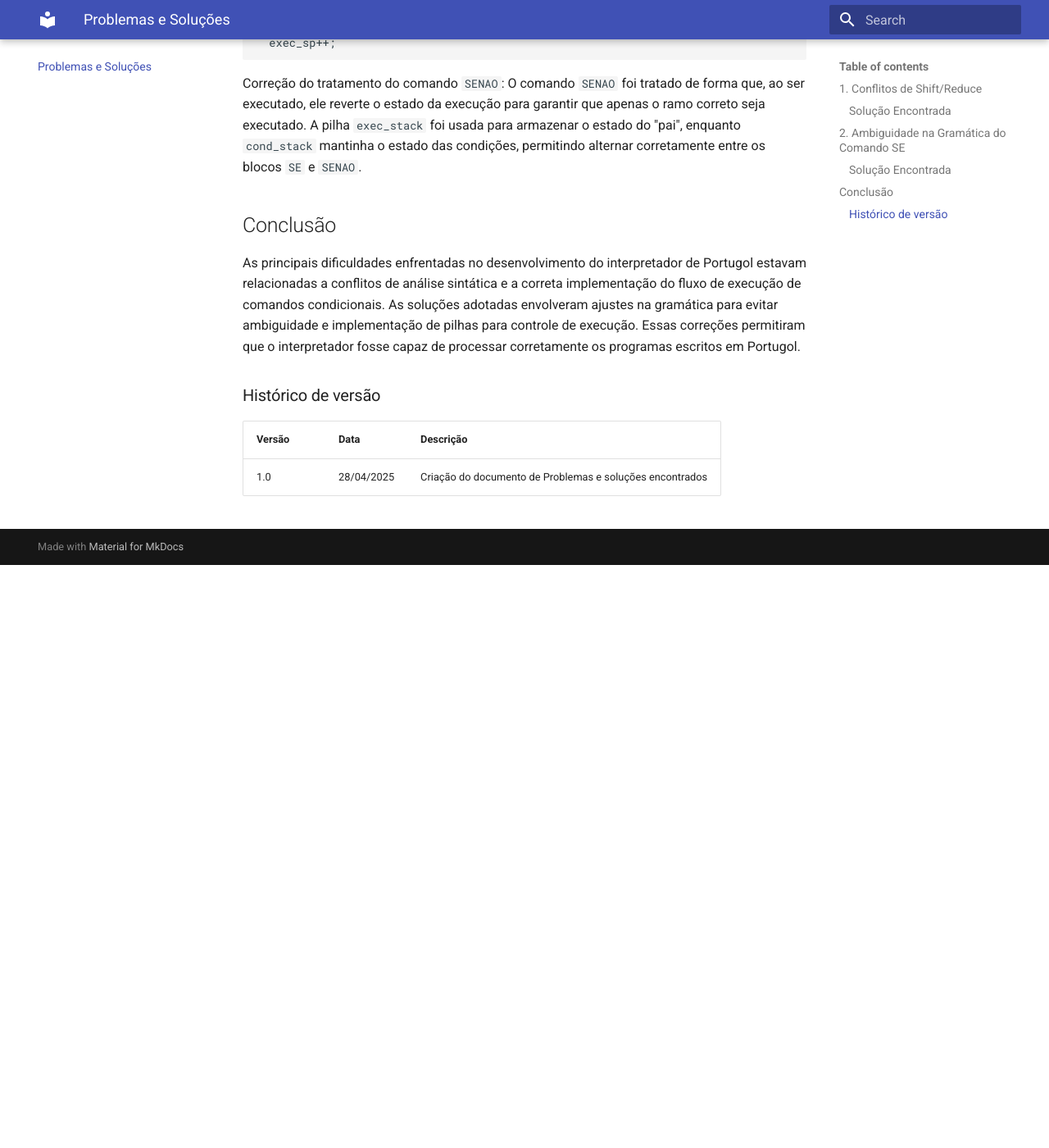
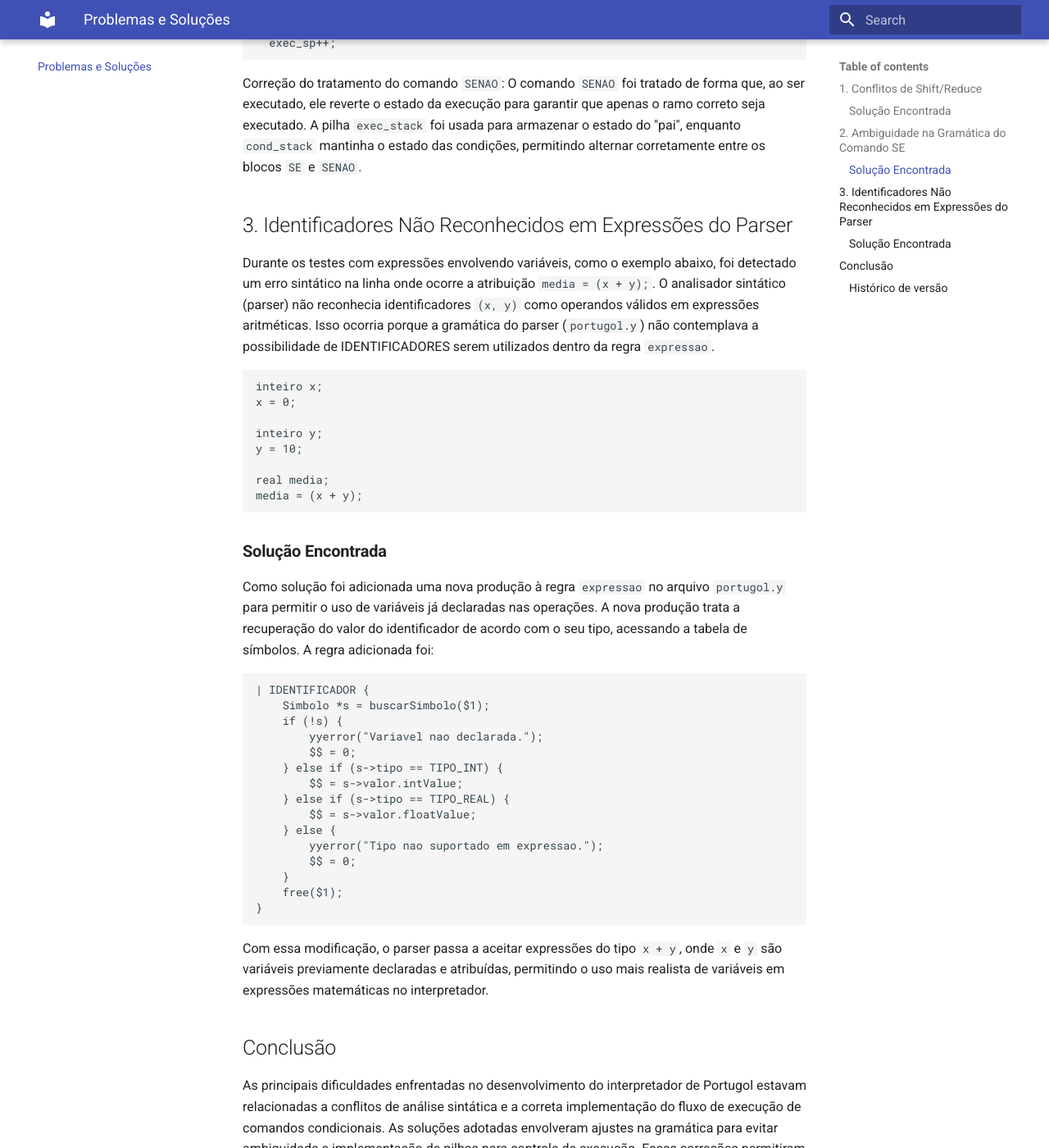
Before and after one commit to Compiladores-1-25-1/Grupo-17---Trabalho-de-compiladores-, an MkDocs documentation site: the page built from docs/problemas-solucoes.md, in a window 1280 px wide and 1400 px high, scrolled down 1180 px. Shown: the whole window at 82% size. Built offline with MkDocs 1.6.1 and Material for MkDocs 9.7.7, drawn with Linux system fonts in a browser that asks for light colours; before the commit the page ends 1869 px from its top, so only the background shows below that; some of the changed text lies outside the part shown.

Commit message:
Inclui problemas e soluções das sprints 3 e 4

````diff
--- a/docs/problemas-solucoes.md
+++ b/docs/problemas-solucoes.md
@@ -34,6 +34,46 @@ Uso de pilhas (exec_stack e cond_stack) para controle de execução dentro dos b
 
 Correção do tratamento do comando `SENAO`: O comando `SENAO` foi tratado de forma que, ao ser executado, ele reverte o estado da execução para garantir que apenas o ramo correto seja executado. A pilha `exec_stack` foi usada para armazenar o estado do "pai", enquanto `cond_stack` mantinha o estado das condições, permitindo alternar corretamente entre os blocos `SE` e `SENAO`.
 
+## 3. Identificadores Não Reconhecidos em Expressões do Parser
+
+Durante os testes com expressões envolvendo variáveis, como o exemplo abaixo, foi detectado um erro sintático na linha onde ocorre a atribuição `media = (x + y);`. O analisador sintático (parser) não reconhecia identificadores `(x, y)` como operandos válidos em expressões aritméticas. Isso ocorria porque a gramática do parser (`portugol.y`) não contemplava a possibilidade de IDENTIFICADORES serem utilizados dentro da regra `expressao`.
+
+```portugol
+inteiro x;
+x = 0;
+
+inteiro y;
+y = 10;
+
+real media;
+media = (x + y);
+```
+
+### **Solução Encontrada**
+
+Como solução foi adicionada uma nova produção à regra `expressao` no arquivo `portugol.y` para permitir o uso de variáveis já declaradas nas operações. A nova produção trata a recuperação do valor do identificador de acordo com o seu tipo, acessando a tabela de símbolos. A regra adicionada foi:
+
+```portugol
+| IDENTIFICADOR {
+    Simbolo *s = buscarSimbolo($1);
+    if (!s) {
+        yyerror("Variavel nao declarada.");
+        $$ = 0;
+    } else if (s->tipo == TIPO_INT) {
+        $$ = s->valor.intValue;
+    } else if (s->tipo == TIPO_REAL) {
+        $$ = s->valor.floatValue;
+    } else {
+        yyerror("Tipo nao suportado em expressao.");
+        $$ = 0;
+    }
+    free($1);
+}
+```
+
+Com essa modificação, o parser passa a aceitar expressões do tipo `x + y`, onde `x` e `y` são variáveis previamente declaradas e atribuídas, permitindo o uso mais realista de variáveis em expressões matemáticas no interpretador.
+
+
 ## Conclusão
 As principais dificuldades enfrentadas no desenvolvimento do interpretador de Portugol estavam relacionadas a conflitos de análise sintática e a correta implementação do fluxo de execução de comandos condicionais. As soluções adotadas envolveram ajustes na gramática para evitar ambiguidade e implementação de pilhas para controle de execução. Essas correções permitiram que o interpretador fosse capaz de processar corretamente os programas escritos em Portugol.
 
@@ -41,3 +81,4 @@ As principais dificuldades enfrentadas no desenvolvimento do interpretador de Po
 |Versão|Data|Descrição|
 |--|--|--|
 | 1.0 | 28/04/2025 | Criação do documento de Problemas e soluções encontrados |
+| 1.1 | 01/06/2025 | Adição dos Problemas e Soluções das sprints 3 e 4 |
````
